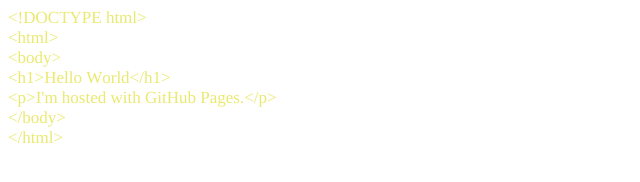
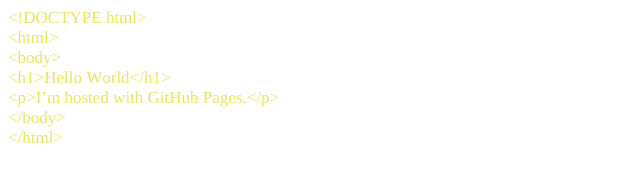
Before and after one commit to rosepalermo/WICGE, a plain HTML site: page index.html in a window 1280 px wide. Shown: the full height of the page, 0-640 px from the left. Drawn offline with Linux system fonts and the light colour scheme.

Commit message:
update index

```diff
--- a/index.html
+++ b/index.html
@@ -7,7 +7,7 @@
   <meta name="Generator" content="Cocoa HTML Writer">
   <meta name="CocoaVersion" content="2113.6">
   <style type="text/css">
-    p.p1 {margin: 0.0px 0.0px 0.0px 0.0px; font: 17.0px Times; color: #eae96f; -webkit-text-stroke: #eae96f}
+    p.p1 {margin: 0.0px 0.0px 0.0px 0.0px; font: 17.0px Times; color: #e5e75c; -webkit-text-stroke: #e5e75c}
     span.s1 {font-kerning: none}
   </style>
 </head>
@@ -16,7 +16,7 @@
 <p class="p1"><span class="s1">&lt;html&gt;</span></p>
 <p class="p1"><span class="s1">&lt;body&gt;</span></p>
 <p class="p1"><span class="s1">&lt;h1&gt;Hello World&lt;/h1&gt;</span></p>
-<p class="p1"><span class="s1">&lt;p&gt;I'm hosted with GitHub Pages.&lt;/p&gt;</span></p>
+<p class="p1"><span class="s1">&lt;p&gt;I’m hosted with GitHub Pages.&lt;/p&gt;</span></p>
 <p class="p1"><span class="s1">&lt;/body&gt;</span></p>
 <p class="p1"><span class="s1">&lt;/html&gt;</span></p>
 </body>
```
